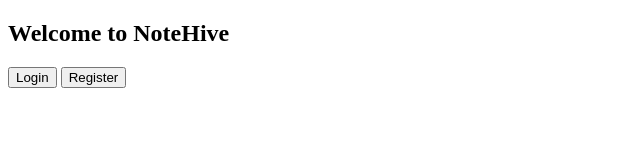
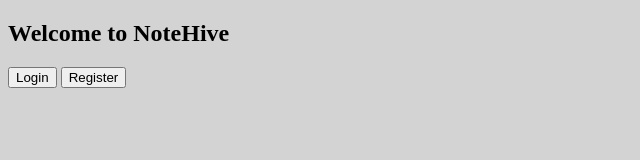
Before and after one commit to Madhavkannank/Notehive, a plain HTML site: page index.html in a window 1280 px wide. Shown: the whole page, without its empty margins (0-640 px from the left). Drawn offline with Linux system fonts and the light colour scheme.

Commit message:
Update styles.css

```diff
--- a/styles.css
+++ b/styles.css
@@ -4,6 +4,11 @@
     display: flex;
     align-items: center;
 }
+
+body {
+    background-color: lightgray !important;
+}
+
 
 .navbar-brand-container {
     display: flex;
```
